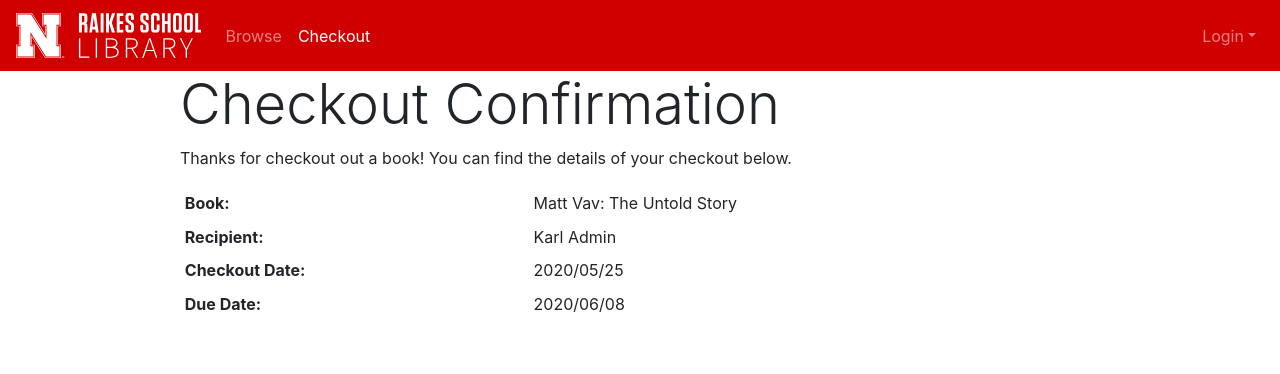
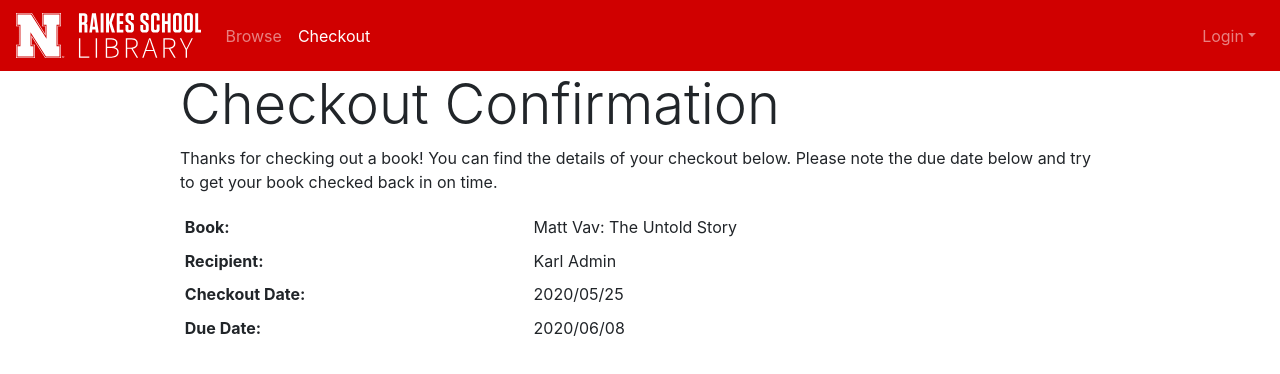
Before and after one commit to rssab/library, a React (Create React App) app in the folder src/library-client/: page /checkout/1 in a window 1280 px wide. Shown: the top 374 px of the page. Built offline with nearby package versions, Linux system fonts and the light colour scheme.

Commit message:
Finishes Basic Checkout Flow: - Checkout Flow Functional and Works as Expected. - Scaffolded Service methods in place, just need to be tied to Server when Controller built. - Built Checkout Confirmation Component that will use returned checkout info or load from server if necessary.

```diff
--- a/src/library-client/src/components/checkout/CheckoutConfirmation.js
+++ b/src/library-client/src/components/checkout/CheckoutConfirmation.js
@@ -1,20 +1,22 @@
 import React from "react";
 
-import {
-    Table
-} from 'reactstrap';
+import { Alert, Table } from "reactstrap";
 
 const CheckoutConfirmation = props => {
-
-  const book = `${props.checkout.book.title} ${props.checkout.book.subtitle}`
-  const recipient = `${props.checkout.recipient.firstName} ${props.checkout.recipient.lastName}`
-  return (
+  let content;
+  if (props.checkout) {
+    const book = `${props.checkout.book.title} ${props.checkout.book.subtitle}`;
+    const recipient = `${props.checkout.recipient.firstName} ${props.checkout.recipient.lastName}`;
+    content = (
       <div>
         <h1 className="display-4">Checkout Confirmation</h1>
+        {props.success && <Alert color="success">{props.success}</Alert>}
+        {props.error && <Alert color="danger">{props.error}</Alert>}
         <div>
           <p>
-          Thanks for checkout out a book! You can find the details of your
-          checkout below.
+            Thanks for checking out a book! You can find the details of your
+            checkout below. Please note the due date below and try to get your
+            book checked back in on time.
           </p>
           <Table size="sm" borderless>
             <tbody>
@@ -39,6 +41,15 @@ const CheckoutConfirmation = props => {
         </div>
       </div>
     );
+  } else {
+    content = (
+      <div className="mt-5 text-center">
+        <p>Loading... Please be patient.</p>
+      </div>
+    );
+  }
+
+  return <div>{content}</div>;
 };
 
 export default CheckoutConfirmation;
--- a/src/library-client/src/components/checkout/CheckoutForm.js
+++ b/src/library-client/src/components/checkout/CheckoutForm.js
@@ -15,7 +15,9 @@ import { validateNuid, validatePin } from "../../common/validators";
 const CheckoutForm = props => {
   const [nuidValidationError, setNuidValidationError] = React.useState(false);
   const [pinValidationError, setPinValidationError] = React.useState(false);
-  const [barcodeValidationError, setBarcodeValidationError] = React.useState(false);
+  const [barcodeValidationError, setBarcodeValidationError] = React.useState(
+    false
+  );
 
   const [nuid, setNuid] = React.useState();
   const [pin, setPin] = React.useState();
@@ -29,11 +31,13 @@ const CheckoutForm = props => {
       const validPin = validatePin(pin);
 
       if (validPin && validNuid) {
-        //TODO: Handle Checkout Action
+        props.checkoutWithoutAuthCallback(barcode, nuid, pin);
       } else {
         setNuidValidationError(!validNuid);
         setPinValidationError(!validPin);
       }
+    } else {
+      props.checkoutWithAuthCallback(barcode);
     }
   };
 
@@ -81,10 +85,11 @@ const CheckoutForm = props => {
   return (
     <div>
       <h1 className="display-4">Checkout</h1>
+      {props.error && <Alert color="danger">{props.error}</Alert>}
       <div className="pt-2">
         <p className="mx-0">
           Checkout a book by entering the information below. Books can be
-          checked out for <strong>two weeks</strong> at a time.
+          checked out for <strong>{props.checkoutPeriod}</strong> at a time.
         </p>
         <Form onSubmit={handleSubmit}>
           {renderLoginFields(props.loggedIn)}
--- a/src/library-client/src/data/CheckoutService.js
+++ b/src/library-client/src/data/CheckoutService.js
@@ -2,7 +2,7 @@
  * Module for handling checkin/checkout actions from the system.
  */
 const CheckoutService = requestHandler => {
-  const checkoutWithAuth = barcode => {
+  const checkoutWithAuth = async barcode => {
     return {
       id: 123,
       book: {
@@ -17,13 +17,17 @@ const CheckoutService = requestHandler => {
           }
         ]
       },
-      recipient: {},
+      recipient: {
+        nuid: "11111111",
+        firstName: "Karl",
+        lastName: "Admin"
+      },
       checkoutDate: "2020/05/25",
       dueDate: "2020/06/08"
     };
   };
 
-  const checkoutWithoutAuth = (barcode, nuid, pin) => {
+  const checkoutWithoutAuth = async (barcode, nuid, pin) => {
     return {
       id: 123,
       book: {
@@ -38,13 +42,17 @@ const CheckoutService = requestHandler => {
           }
         ]
       },
-      recipient: {},
+      recipient: {
+        nuid: "11111111",
+        firstName: "Karl",
+        lastName: "Admin"
+      },
       checkoutDate: "2020/05/25",
       dueDate: "2020/06/08"
     };
   };
 
-  const getCheckout = id => {
+  const getCheckout = async id => {
     return {
       id: id,
       book: {
@@ -69,10 +77,15 @@ const CheckoutService = requestHandler => {
     };
   };
 
+  const getCheckoutDuration = async () => {
+    return "two weeks";
+  };
+
   return {
     checkoutWithAuth: checkoutWithAuth,
     checkoutWithoutAuth: checkoutWithoutAuth,
-    getCheckout: getCheckout
+    getCheckout: getCheckout,
+    getCheckoutDuration: getCheckoutDuration
   };
 };
 
--- a/src/library-client/src/pages/CheckoutPage.js
+++ b/src/library-client/src/pages/CheckoutPage.js
@@ -1,6 +1,7 @@
-import React from "react";
+import React, { useEffect } from "react";
 
 import { UserConsumer } from "../context/UserContext";
+import { Redirect } from "react-router-dom";
 import CheckoutForm from "../components/checkout/CheckoutForm";
 import CheckoutService from "../data/CheckoutService";
 import CheckoutConfirmation from "../components/checkout/CheckoutConfirmation";
@@ -9,21 +10,95 @@ const CheckoutPage = props => {
   const id = props.match.params.id;
   const checkoutService = CheckoutService(props.requestHandler);
 
+  // Checkout State
+  const [
+    checkoutConfirmationRedirectLocation,
+    setCheckoutConfirmationRedirectionLocation
+  ] = React.useState(null);
+  const [checkoutResponse, setCheckoutResponse] = React.useState(null);
+  const [checkoutDuration, setCheckoutDuration] = React.useState("(loading)");
+
+  // Alert State
+  const [errorMessage, setErrorMessage] = React.useState(null);
+  const [successMessage, setSuccessMessage] = React.useState(null);
+
+  // Checkout Actions
+  const handleCheckoutResponse = response => {
+    setErrorMessage(null);
+    setSuccessMessage("Item has been checked out successfully!");
+    setCheckoutResponse(response);
+    setCheckoutConfirmationRedirectionLocation(response.id);
+  };
+
+  const handleError = err => {
+    setErrorMessage(err.response);
+  };
+
+  const checkoutWithAuth = barcode => {
+    checkoutService
+      .checkoutWithAuth(barcode)
+      .then(handleCheckoutResponse)
+      .catch(handleError);
+  };
+
+  const checkoutWithoutAuth = (barcode, nuid, pin) => {
+    checkoutService
+      .checkoutWithoutAuth(barcode)
+      .then(handleCheckoutResponse)
+      .catch(handleError);
+  };
+
+  // Conditionally ask the API for data if no response already loaded.
+  useEffect(() => {
+    if (id && !checkoutResponse) {
+      checkoutService.getCheckout(id).then(setCheckoutResponse);
+    }
+  });
+
+  useEffect(() => {
+    checkoutService.getCheckoutDuration().then(setCheckoutDuration);
+  });
+
+  // Render the main component
   let mainComponent;
+  if (id) {
+    mainComponent = (
+      <CheckoutConfirmation
+        checkout={checkoutResponse}
+        error={errorMessage}
+        success={successMessage}
+      />
+    );
+  } else {
+    mainComponent = (
+      <CheckoutForm
+        loggedIn={props.loggedIn}
+        error={errorMessage}
+        // TODO(skmshaffer): Pull this dynamically from the API
+        checkoutPeriod="two weeks"
+        checkoutWithAuthCallback={checkoutWithAuth}
+        checkoutWithoutAuthCallback={checkoutWithoutAuth}
+      />
+    );
+  }
 
-  if (id) {
-    mainComponent = <CheckoutConfirmation checkout={checkoutService.getCheckout(id)}/>
-  } else {
-    mainComponent = <CheckoutForm loggedIn={props.loggedIn} />
+  // Render a redirect if we need to change locations (that is, a checkout has completed successfully).
+  let redirect;
+  if (checkoutConfirmationRedirectLocation) {
+    redirect = (
+      <Redirect to={`/checkout/${checkoutConfirmationRedirectLocation}`} />
+    );
   }
 
   return (
     <div>
       {mainComponent}
+      {redirect}
     </div>
   );
 };
 
+// Unpack parts of the UserContext for use in the main component.
 export default props => {
   return (
     <UserConsumer>
```
Lines whose indentation alone changed are shown as unchanged.
